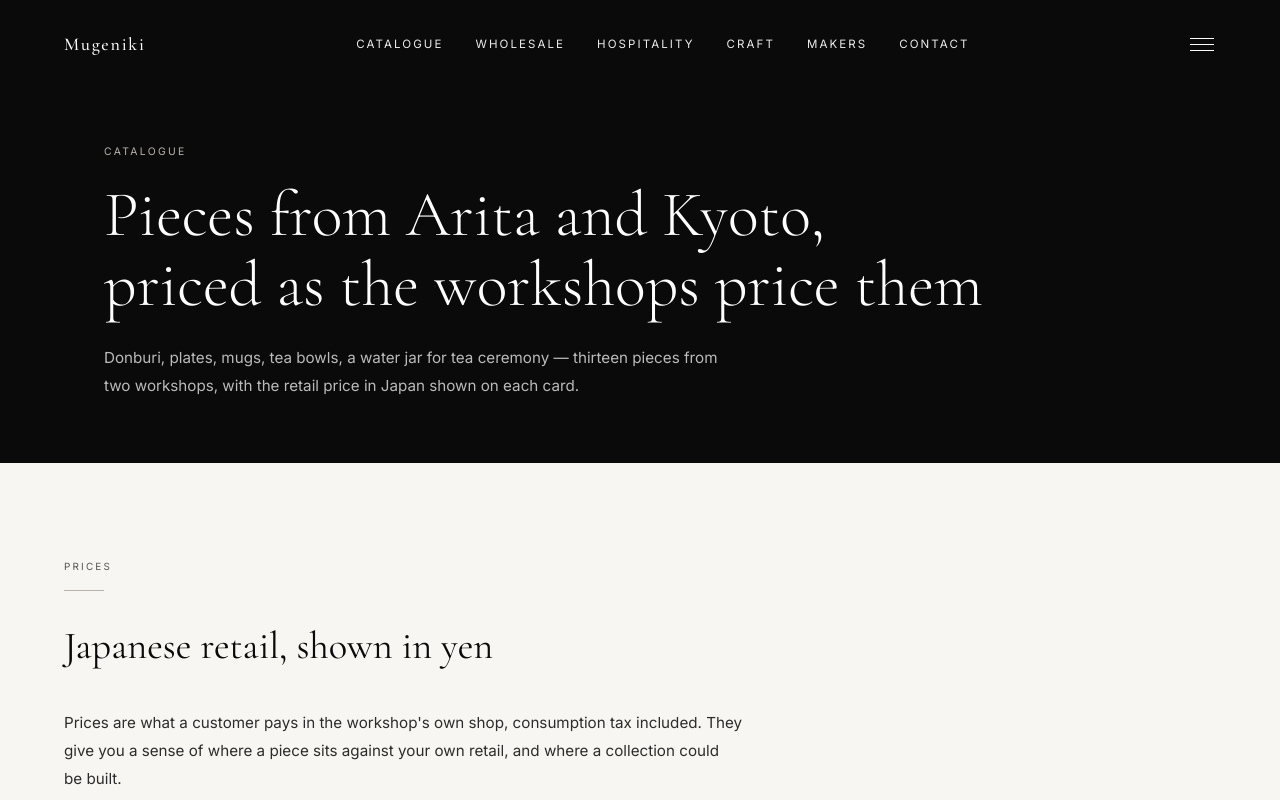
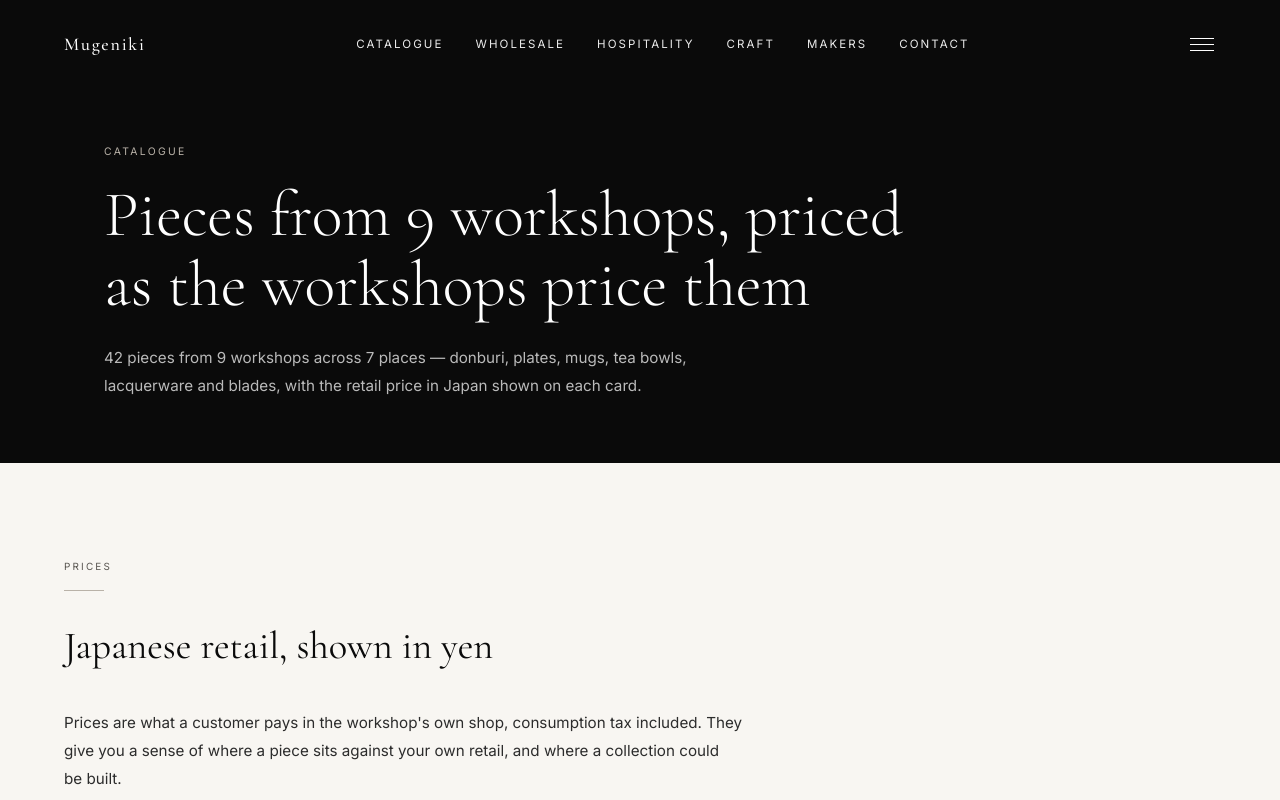
Before and after one commit to TerekhinAndrei/mugeniki, a Next.js app: page /collections in a window 1280 px wide. Shown: the top 800 px of the page. Built offline with nearby package versions, Linux system fonts and the light colour scheme.

Commit message:
Catalogue copy: counts come from the data, not from the old two-workshop text

```diff
--- a/src/app/collections/page.tsx
+++ b/src/app/collections/page.tsx
@@ -8,10 +8,13 @@ import SectionContact from "@/components/SectionContact";
 import CatalogueGrid from "@/components/CatalogueGrid";
 import { products } from "@/data/products";
 
+const makerCount = new Set(products.map((p) => p.maker)).size;
+const placeCount = new Set(products.map((p) => p.region)).size;
+
 export const metadata: Metadata = {
   title: "Catalogue — Japanese Ceramics, Tea Wares and Lacquer",
   description:
-    "Donburi, plates, mugs, tea bowls and lacquer from workshops in Arita and Kyoto, with retail prices in Japan. Wholesale terms quoted per order.",
+    `${products.length} pieces from ${makerCount} workshops — ceramics, tea wares, lacquerware and blades, with retail prices in Japan. Wholesale terms quoted per order.`,
   alternates: { canonical: "/collections" },
 };
 
@@ -22,8 +25,8 @@ export default function CollectionsPage() {
       <main>
         <PageHero
           label="Catalogue"
-          title="Pieces from Arita and Kyoto, priced as the workshops price them"
-          lead="Donburi, plates, mugs, tea bowls, a water jar for tea ceremony — thirteen pieces from two workshops, with the retail price in Japan shown on each card."
+          title={`Pieces from ${makerCount} workshops, priced as the workshops price them`}
+          lead={`${products.length} pieces from ${makerCount} workshops across ${placeCount} places — donburi, plates, mugs, tea bowls, lacquerware and blades, with the retail price in Japan shown on each card.`}
         />
 
         <PageSection label="Prices" title="Japanese retail, shown in yen">
--- a/src/components/SectionExplore.tsx
+++ b/src/components/SectionExplore.tsx
@@ -1,6 +1,9 @@
 import RevealWrapper from "./RevealWrapper";
 import SectionLabel from "./SectionLabel";
 import Related from "./Related";
+import { products } from "@/data/products";
+
+const makerCount = new Set(products.map((p) => p.maker)).size;
 
 export default function SectionExplore() {
   return (
@@ -27,7 +30,7 @@ export default function SectionExplore() {
         <RevealWrapper delay={1}>
           <Related
             items={[
-              { href: "/collections", label: "Catalogue", note: "Thirteen pieces from Arita and Kyoto, with retail prices in Japan." },
+              { href: "/collections", label: "Catalogue", note: `${products.length} pieces from ${makerCount} workshops, with retail prices in Japan.` },
               { href: "/wholesale", label: "Wholesale", note: "Ceramics, lacquerware and blades, priced at 300, 600 and 1,000 pieces." },
               { href: "/hospitality", label: "Hospitality", note: "Collections for hotels and restaurants, with a plan for breakage." },
               { href: "/engraving", label: "Engraved gifts", note: "Corporate programmes from fifty pieces, made in Seki." },
```
